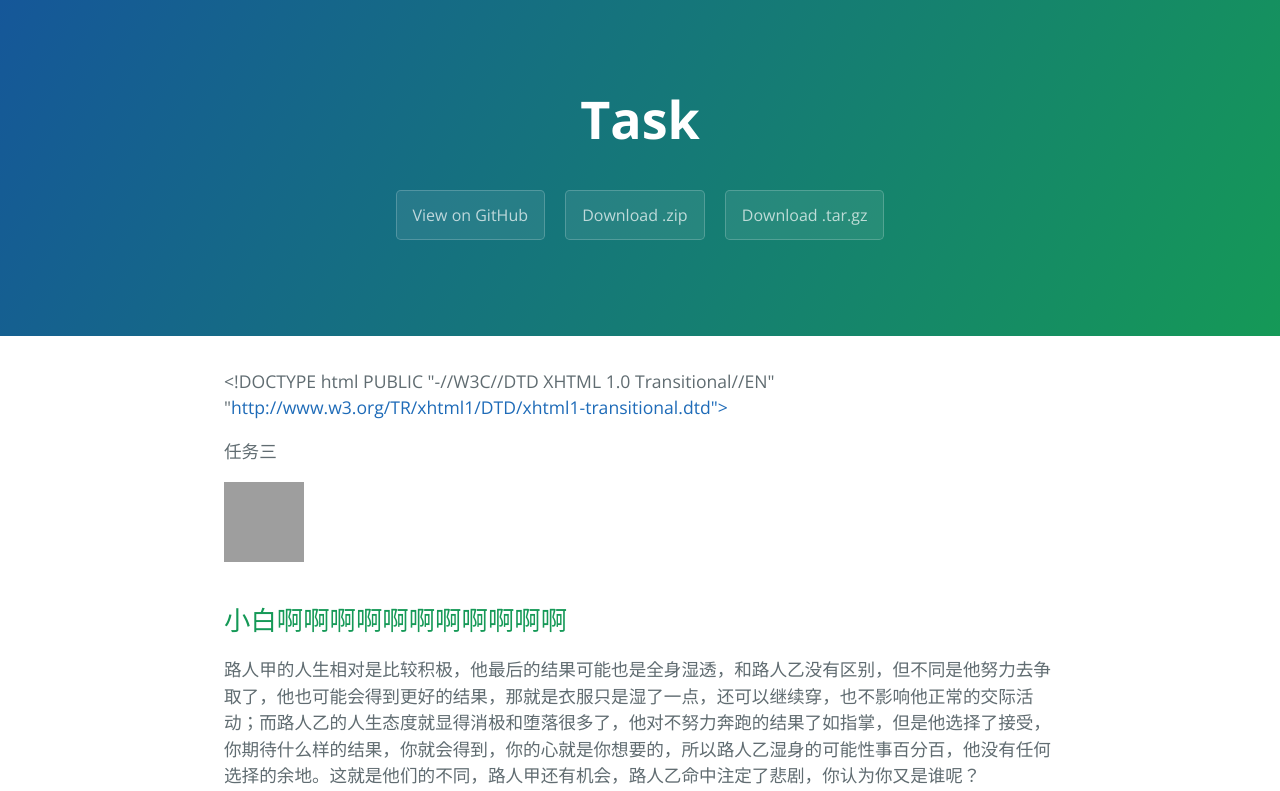
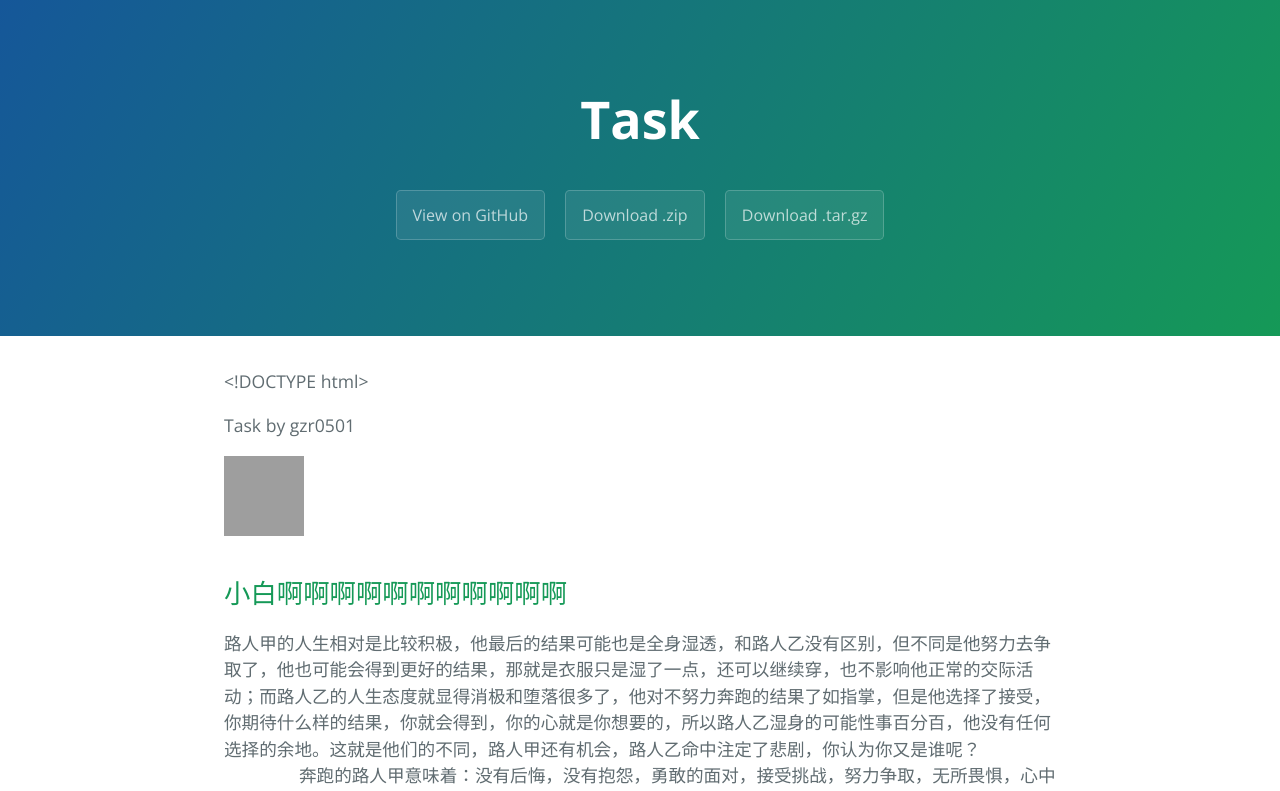
Before and after one commit to gzr0501/task, a plain HTML site: page index.html in a window 1280 px wide. Shown: the top 791 px of the page. Drawn offline with nearby package versions, Linux system fonts and the light colour scheme; grey boxes are pictures that could not be loaded.

```diff
--- a/index.html
+++ b/index.html
@@ -19,11 +19,12 @@
     </section>
 
     <section class="main-content">
-      <p>&lt;!DOCTYPE html PUBLIC "-//W3C//DTD XHTML 1.0 Transitional//EN" "<a href="http://www.w3.org/TR/xhtml1/DTD/xhtml1-transitional.dtd%22%3E">http://www.w3.org/TR/xhtml1/DTD/xhtml1-transitional.dtd"&gt;</a>
+      <p>&lt;!DOCTYPE html&gt;
 
-</p>
+  </p>
 
-任务三
+    Task by gzr0501
+
 
 
 
```
Also changed, not shown: params.json (+1 -1 lines).
